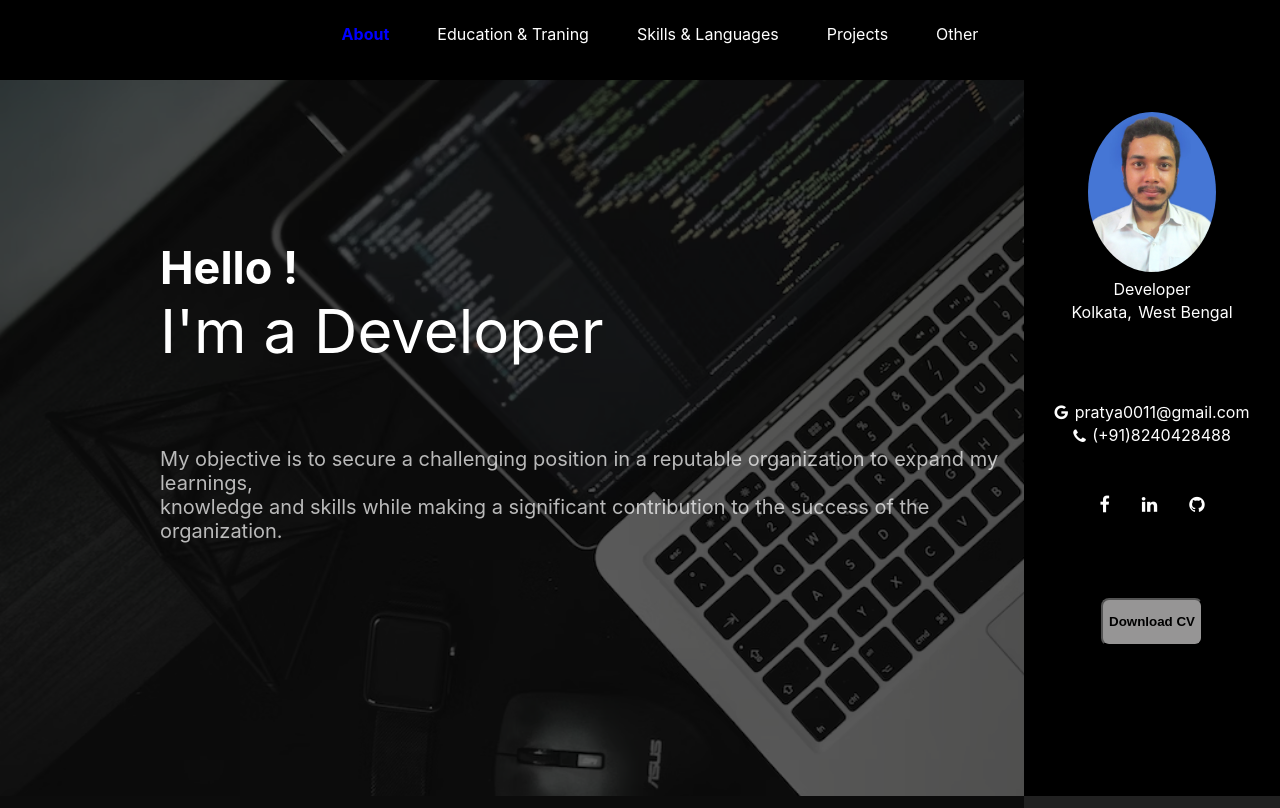
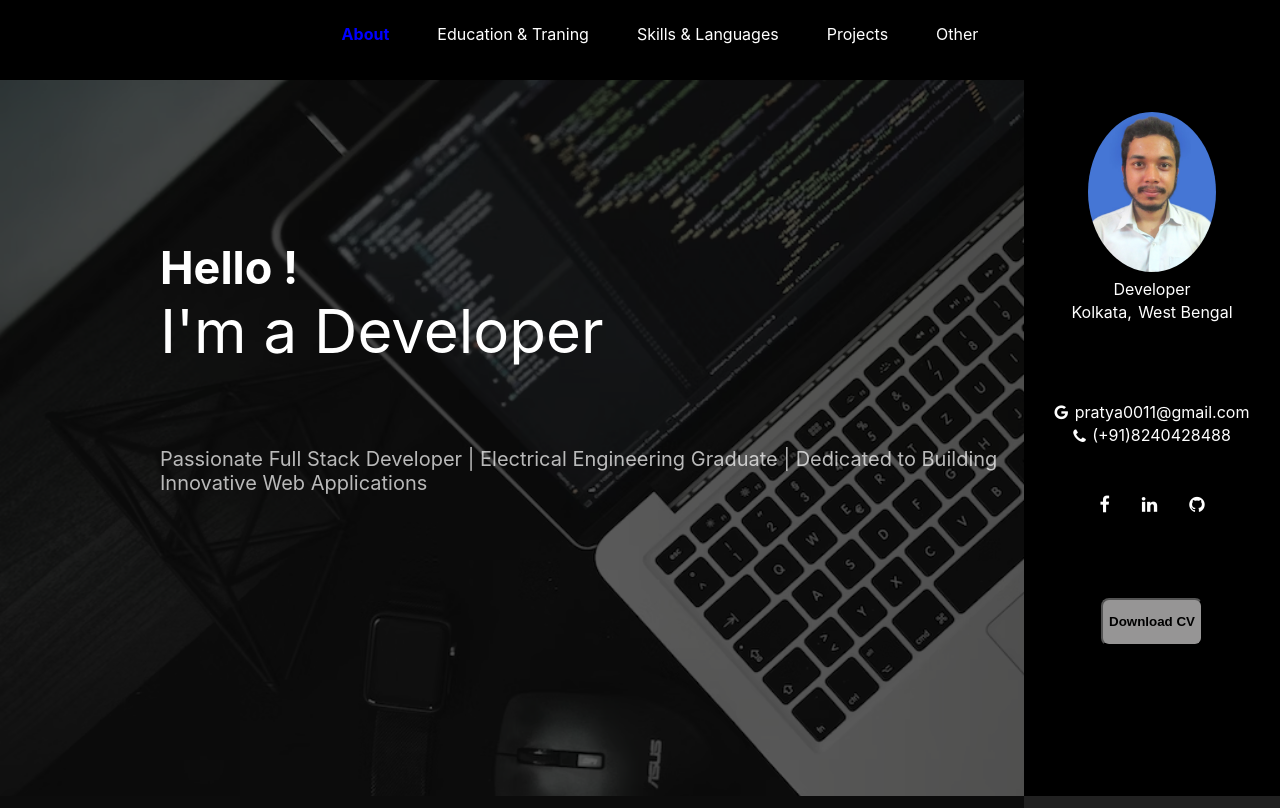
Before and after one commit to Pratya0011/Portfolio, a React (Create React App) app: page / in a window 1280 px wide. Built offline with nearby package versions, Linux system fonts and the light colour scheme.

Commit message:
updated Home.js

```diff
--- a/src/Components/Home.js
+++ b/src/Components/Home.js
@@ -11,10 +11,7 @@ function Home() {
           <h1>Hello !</h1>
           <div>I'm a Developer</div>
           <p>
-            My objective is to secure a challenging position in a reputable
-            organization to expand my learnings,
-            <br /> knowledge and skills while making a significant contribution
-            to the success of the organization.
+          Passionate Full Stack Developer | Electrical Engineering Graduate | Dedicated to Building Innovative Web Applications
           </p>
         </div>
       </div>
```
